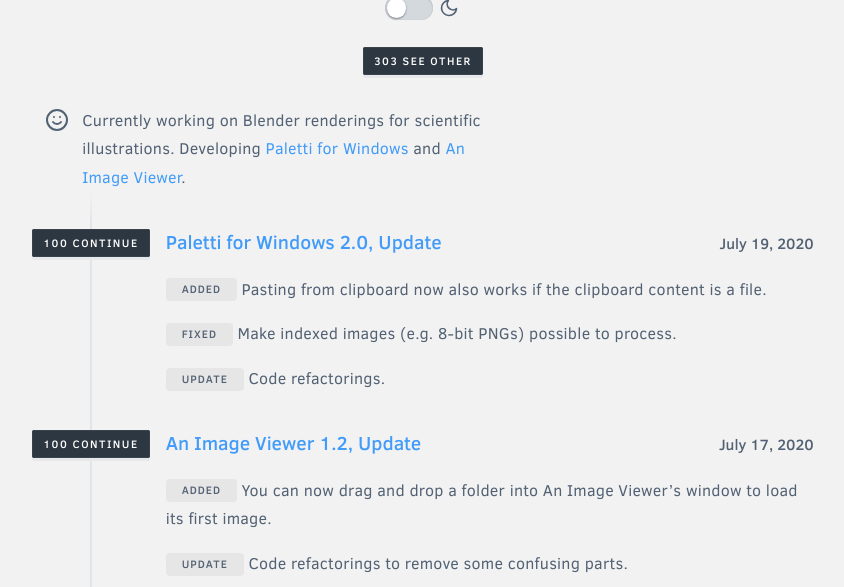
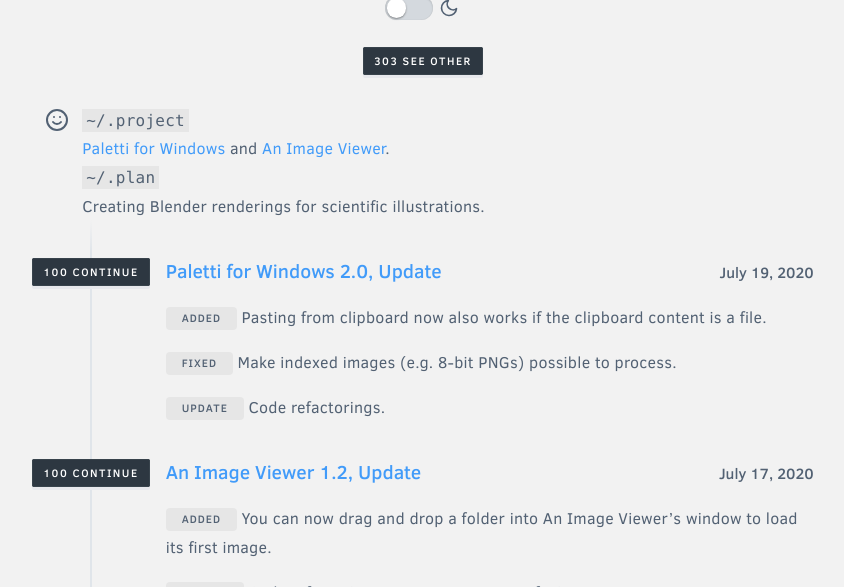
Before and after one commit to Eroica/eroica.github.io, a Jekyll site: the page built from index.html, in a window 1280 px wide and 900 px high, cut to the strip 298-885 px from the top of the window. Shown: the whole strip, without its empty margins (217-1061 px from the left). Built offline with Jekyll 4.4.1, drawn with Linux system fonts in a browser that asks for light colours.

Commit message:
Add .project next to .plan

```diff
--- a/_includes/plan.html
+++ b/_includes/plan.html
@@ -1 +1 @@
-<p class="plan colored-links container -small">{% include feather/smile.svg %} Currently working on Blender renderings for scientific illustrations. Developing <a href="https://github.com/Eroica/Paletti-Windows">Paletti for Windows</a> and <a href="https://github.com/Eroica/AnImageViewer">An Image Viewer</a>.</p>
+<p class="plan colored-links container -small">{% include feather/smile.svg %} <code>~/.project</code><br><a href="https://github.com/Eroica/Paletti-Windows">Paletti for Windows</a> and <a href="https://github.com/Eroica/AnImageViewer">An Image Viewer</a>.<br><code>~/.plan</code><br>Creating Blender renderings for scientific illustrations.</p>
```
